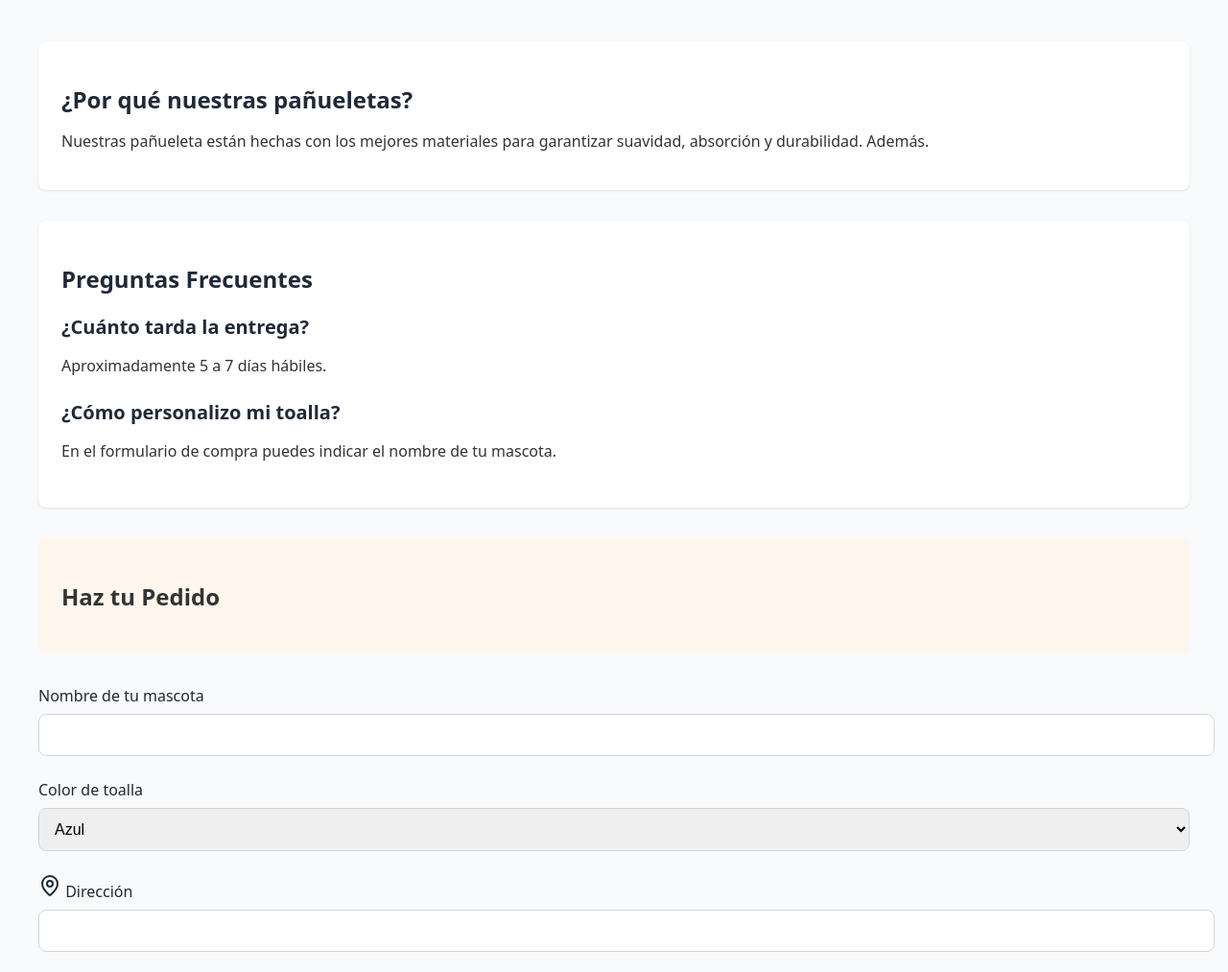
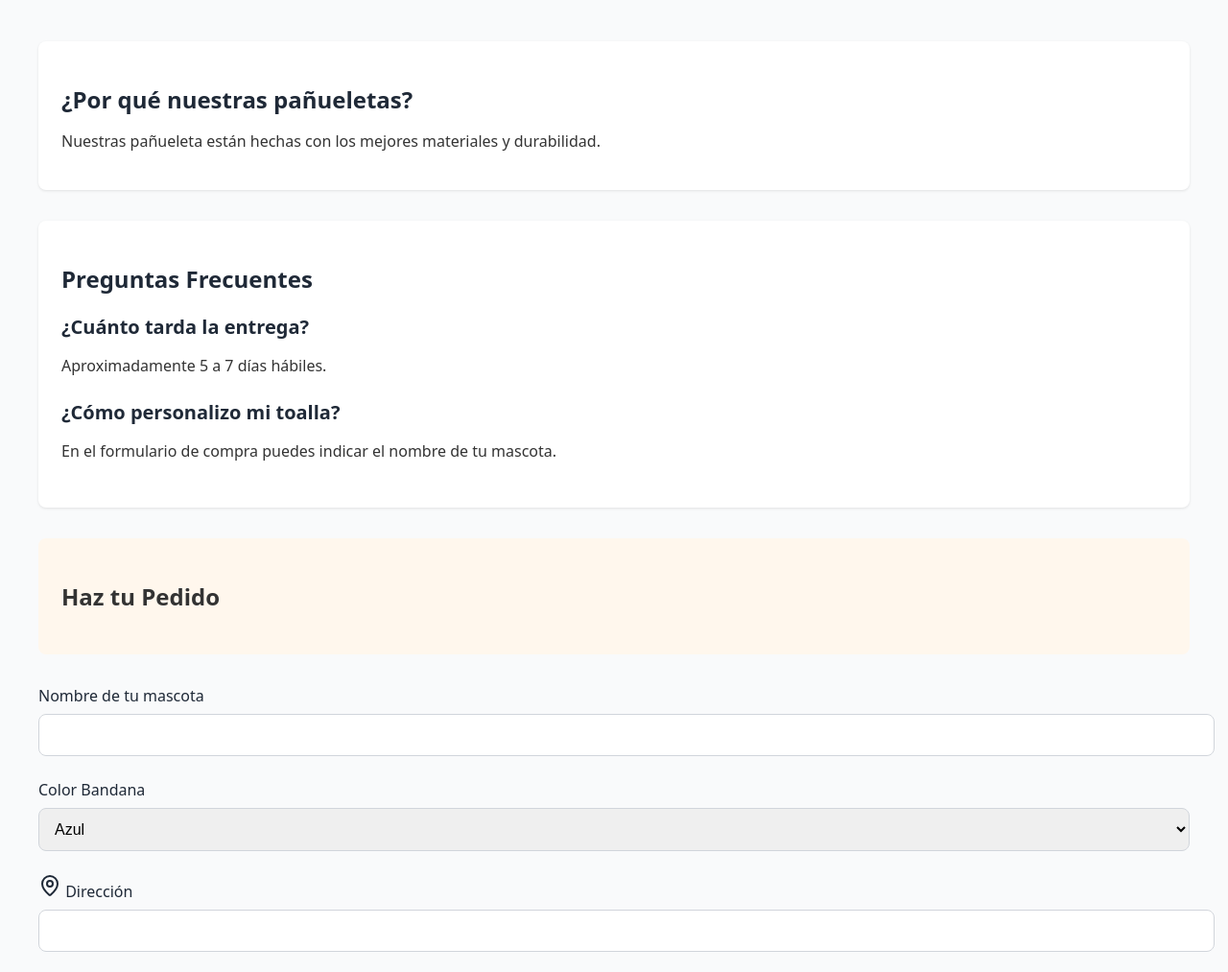
Before and after one commit to surtidomarket/Bandanas-pet, a website: page index.html in a window 1280 px wide. Shown: the part 420-1433 px from the top of the page at 96% size. Drawn offline with nearby package versions, Linux system fonts and the light colour scheme.

Commit message:
Update index.html

```diff
--- a/index.html
+++ b/index.html
@@ -236,7 +236,7 @@ header .container p {
 
         <section class="section">
             <h2>¿Por qué nuestras pañueletas?</h2>
-            <p>Nuestras pañueleta están hechas con los mejores materiales para garantizar suavidad, absorción y durabilidad. Además.</p>
+            <p>Nuestras pañueleta están hechas con los mejores materiales y durabilidad.</p>
         </section>
 
 
@@ -265,7 +265,7 @@ header .container p {
                 </div>
 
                 <div class="form-group">
-                    <label class="form-label" for="color">Color de toalla</label>
+                    <label class="form-label" for="color">Color Bandana</label>
                     <select id="color" class="form-select">
                         <option>Azul</option>
                         <option>Rosa</option>
```
